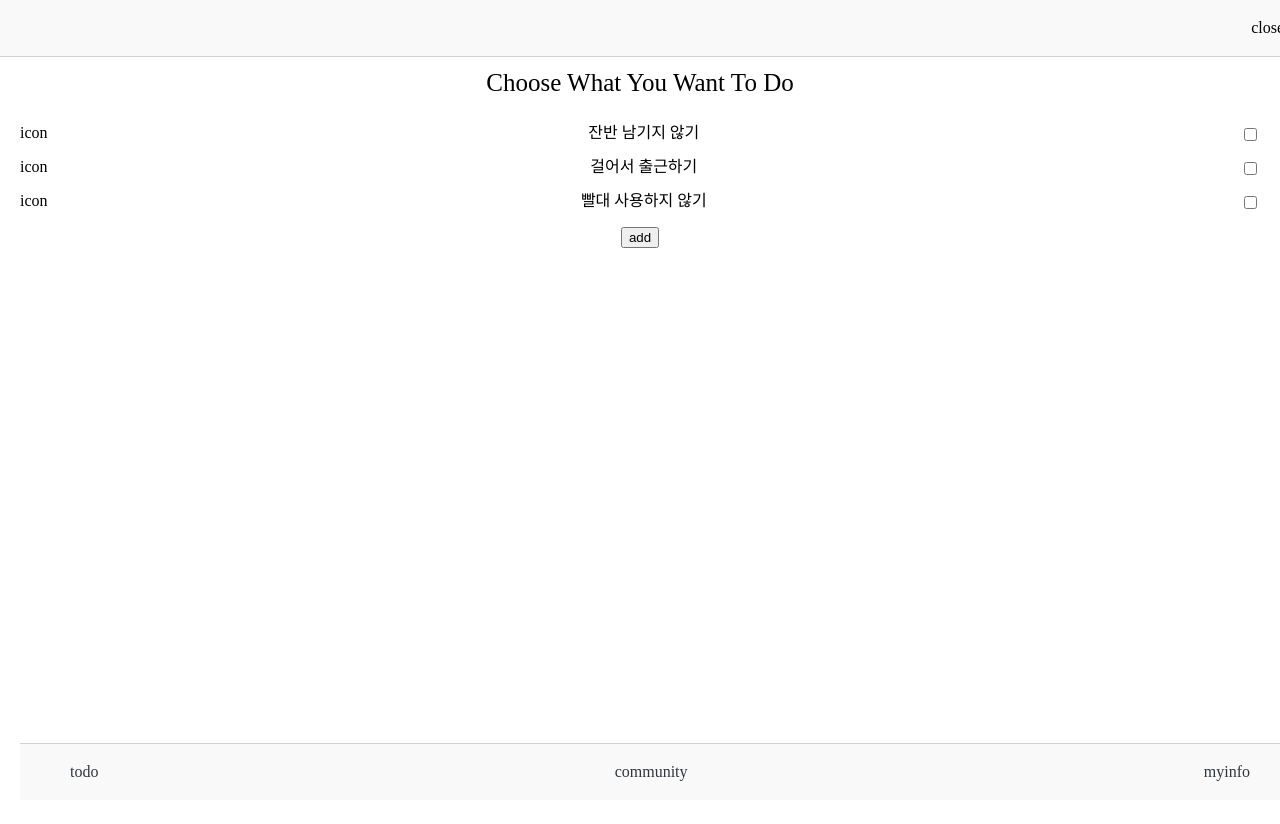
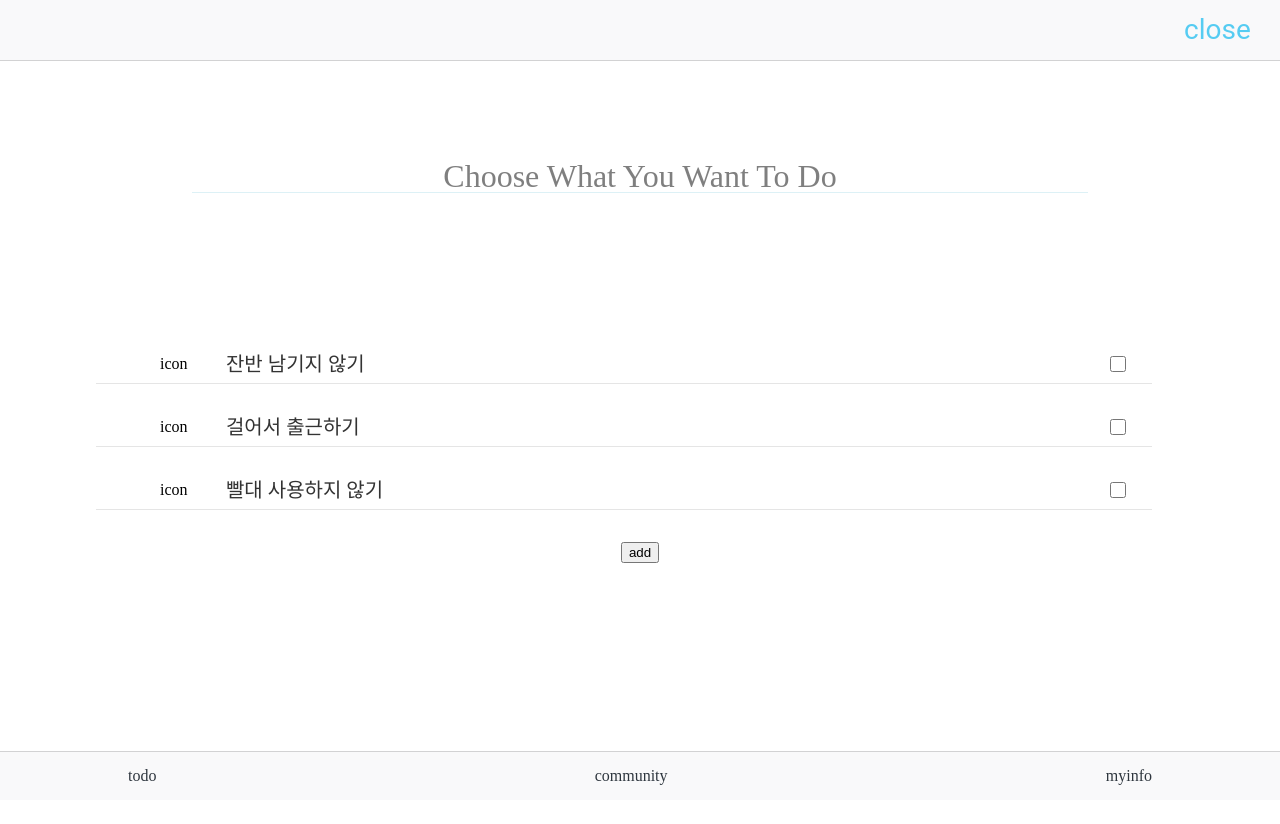
Before and after one commit to Najeong-Kim/SoomDesign, a website: page src/todo-find.html in a window 1280 px wide. Before the commit the page ends 800 px from the top, so only its background shows below. Drawn offline with Linux system fonts and the light colour scheme.

Commit message:
design 21.03.16

```diff
--- a/src/css/components/head-bar.css
+++ b/src/css/components/head-bar.css
@@ -5,10 +5,13 @@
   top: 0;
   left: -10px;
   width: 105vw;
-  padding: 20px 50px;
+  padding: 2vh 6.5vw;
   background-color: #f9f9fa;
   box-sizing: border-box;
-  border-bottom: 1px solid rgba(121, 121, 121, 0.3);
+  border-bottom: 0.5px solid rgba(121, 121, 121, 0.3);
+  color: var(--blue);
+  font-family: 'roboto';
+  font-size: 3.5vh;
 }
 
 .head__link p:nth-child(2) {
--- a/src/css/components/list.css
+++ b/src/css/components/list.css
@@ -1,6 +1,6 @@
 .list {
-  margin-left: 5vw;
   margin-top: 5vh;
+  padding: 0 7.5vw;
  }
 
  .list-checkset {
@@ -18,7 +18,7 @@
  }
 
  .list-name {
-  font-size: 2vh;
+  font-size: 2.5vh;
   color: rgba(0, 0, 0, 0.8);
  }
 
--- a/src/css/components/nav-bar.css
+++ b/src/css/components/nav-bar.css
@@ -3,9 +3,9 @@
   bottom: 0;
   width: 100%;
   background-color: #f9f9fa;
-  padding: 20px 50px;
+  padding: 2vh 10vw;
   box-sizing: border-box;
-  border-top: 1px solid rgba(121, 121, 121, 0.3);
+  border-top: 0.5px solid rgba(121, 121, 121, 0.3);
 }
 
 .nav__list {
--- a/src/css/screens/todo-find.css
+++ b/src/css/screens/todo-find.css
@@ -1,14 +1,22 @@
 .todo-find__title {
   text-align: center;
-  font-size: 25px;
-  margin-bottom: 30px;
+  font-size: 4vh;
+  margin: 20vh 15vw;
+  font-family: 'Plantagenet Cherokee';
+  color: rgba(0, 0, 0, 0.5);
+  border-bottom: 1.5px solid #ddf1f6;
 }
 
-.todo-find__list-todo {
+.todo-find__list-checkset {
   display: flex;
-  justify-content: space-between;
-  margin-bottom: 15px;
+  align-items: center;
+  padding: 0 5vw;
 }
+
+.todo-find__icon {
+  margin-right: 3vw;
+}
+
 
 #add-todo-find {
   display: flex;
--- a/src/css/screens/todo-main.css
+++ b/src/css/screens/todo-main.css
@@ -3,18 +3,19 @@
   font-family: 'Plantagenet Cherokee';
   color: #3D0C11;
   font-size: 3vh;
+  margin-top: 5vh;
 }
 
 .todo-main__day {
   margin-top: 1vh;
   font-size: 5vh;
-  font-weight: bold;
 }
 
 .todo-main__form {
   display: flex;
   justify-content: center;
   margin: 10vh 0vh;
+  padding: 0vh 10vw;
 }
 
 .todo-main__input {
@@ -22,7 +23,7 @@
   height: 7vh;
   border-radius: 15em;
   border: none;
-  padding-left: 2vw;
+  padding-left: 3vw;
   box-shadow: 0px 0px 3px rgba(0, 0, 0, 0.2);
   font-size: 2vh;
 }
@@ -39,3 +40,7 @@
   display: flex;
   justify-content: center;
 }
+
+.delete-icon {
+  color: var(--blue);
+}
--- a/src/css/styles.css
+++ b/src/css/styles.css
@@ -14,6 +14,45 @@
 @import "screens/community-description.css";
 @import "screens/myinfo-main.css";
 
+@font-face {
+  font-family: 'Material Icons';
+  font-style: normal;
+  font-weight: 400;
+  src: url(path/to/MaterialIcons-Regular.eot); /* For IE6-8 */
+  src:
+    local('Material Icons'),
+    local('MaterialIcons-Regular'),
+    url(path/to/MaterialIcons-Regular.woff2) format('woff2'),
+    url(path/to/MaterialIcons-Regular.woff) format('woff'),
+    url(path/to/MaterialIcons-Regular.ttf) format('truetype');
+}
+
+.material-icons {
+  font-family: 'Material Icons';
+  font-weight: normal;
+  font-style: normal;
+  font-size: 24px;  /* Preferred icon size */
+  display: inline-block;
+  line-height: 1;
+  text-transform: none;
+  letter-spacing: normal;
+  word-wrap: normal;
+  white-space: nowrap;
+  direction: ltr;
+
+  /* Support for all WebKit browsers. */
+  -webkit-font-smoothing: antialiased;
+
+  /* Support for Safari and Chrome. */
+  text-rendering: optimizeLegibility;
+
+  /* Support for Firefox. */
+  -moz-osx-font-smoothing: grayscale;
+
+  /* Support for IE. */
+  font-feature-settings: 'liga';
+}
+
 * {
   box-sizing: border-box;
 }
@@ -21,7 +60,7 @@
 body {
   width: 100vw;
   height: 100vh;
-  padding: 20px;
+  /* padding: 20px;  */
 }
 
 .head__link-bar-margin {
--- a/src/todo-find.html
+++ b/src/todo-find.html
@@ -1,5 +1,6 @@
 <!DOCTYPE html>
 <html lang="en">
+
 <head>
   <link rel="stylesheet" href="css/styles.css">
   <meta charset="UTF-8">
@@ -7,6 +8,7 @@
   <meta name="viewport" content="width=device-width, initial-scale=1.0">
   <title>Soom</title>
 </head>
+
 <body>
   <header class="head__link-bar">
     <p></p>
@@ -16,21 +18,27 @@
   </header>
   <main class="head__link-bar-margin">
     <h3 class="todo-find__title">Choose What You Want To Do</h3>
-    <ul class="todo-find__list">
-      <li class="todo-find__list-todo">
-        <p>icon</p>
-        <p class="todo-find__list-name">잔반 남기지 않기</p>
-        <input type="checkbox" class="todo-find__list-check" />
+    <ul class="list">
+      <li class="list-todo">
+        <div class="todo-find__list-checkset">
+          <div class="todo-find__icon">icon</div>
+          <p class="list-name">잔반 남기지 않기</p>
+        </div>
+        <input type="checkbox" class="list-check" />
       </li>
-      <li class="todo-find__list-todo">
-        <p>icon</p>
-        <p class="todo-find__list-name">걸어서 출근하기</p>
-        <input type="checkbox" class="todo-find__list-check" />
+      <li class="list-todo">
+        <div class="todo-find__list-checkset">
+          <div class="todo-find__icon">icon</div>
+          <p class="list-name">걸어서 출근하기</p>
+        </div>
+        <input type="checkbox" class="list-check" />
       </li>
-      <li class="todo-find__list-todo">
-        <p>icon</p>
-        <p class="todo-find__list-name">빨대 사용하지 않기</p>
-        <input type="checkbox" class="todo-find__list-check" />
+      <li class="list-todo">
+        <div class="todo-find__list-checkset">
+          <div class="todo-find__icon">icon</div>
+          <p class="list-name">빨대 사용하지 않기</p>
+        </div>
+        <input type="checkbox" class="list-check" />
       </li>
     </ul>
     <form action="index.html" method="get" id="add-todo-find">
@@ -60,9 +68,7 @@
     </nav>
   </footer>
 
-  <script
-      src="https://kit.fontawesome.com/6478f529f2.js"
-      crossorigin="anonymous"
-  ></script>
+  <script src="https://kit.fontawesome.com/6478f529f2.js" crossorigin="anonymous"></script>
 </body>
+
 </html>
```
Also changed, not shown: src/community-todo.html (+5 -5 lines), src/index.html (+29 -16 lines).
